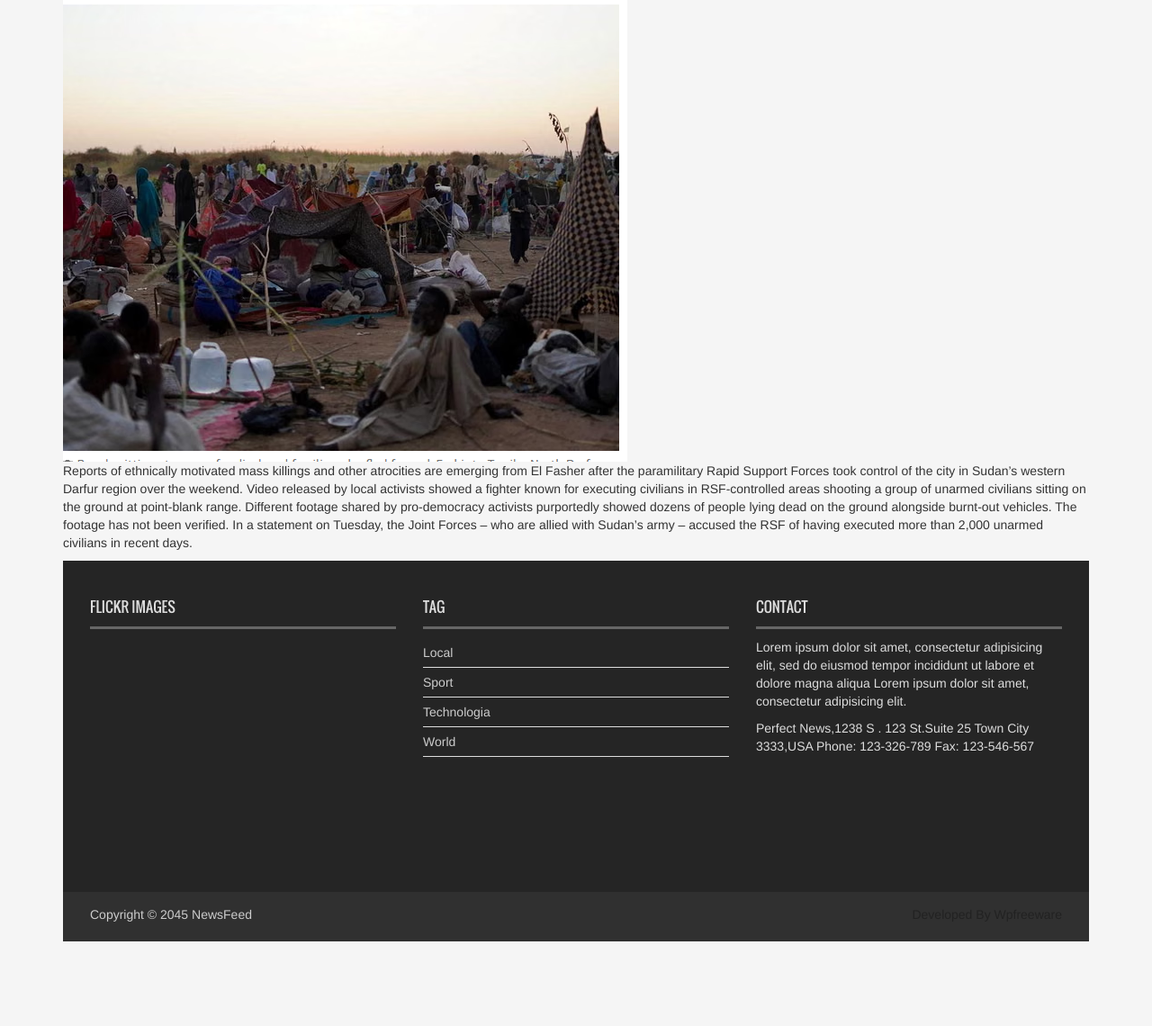
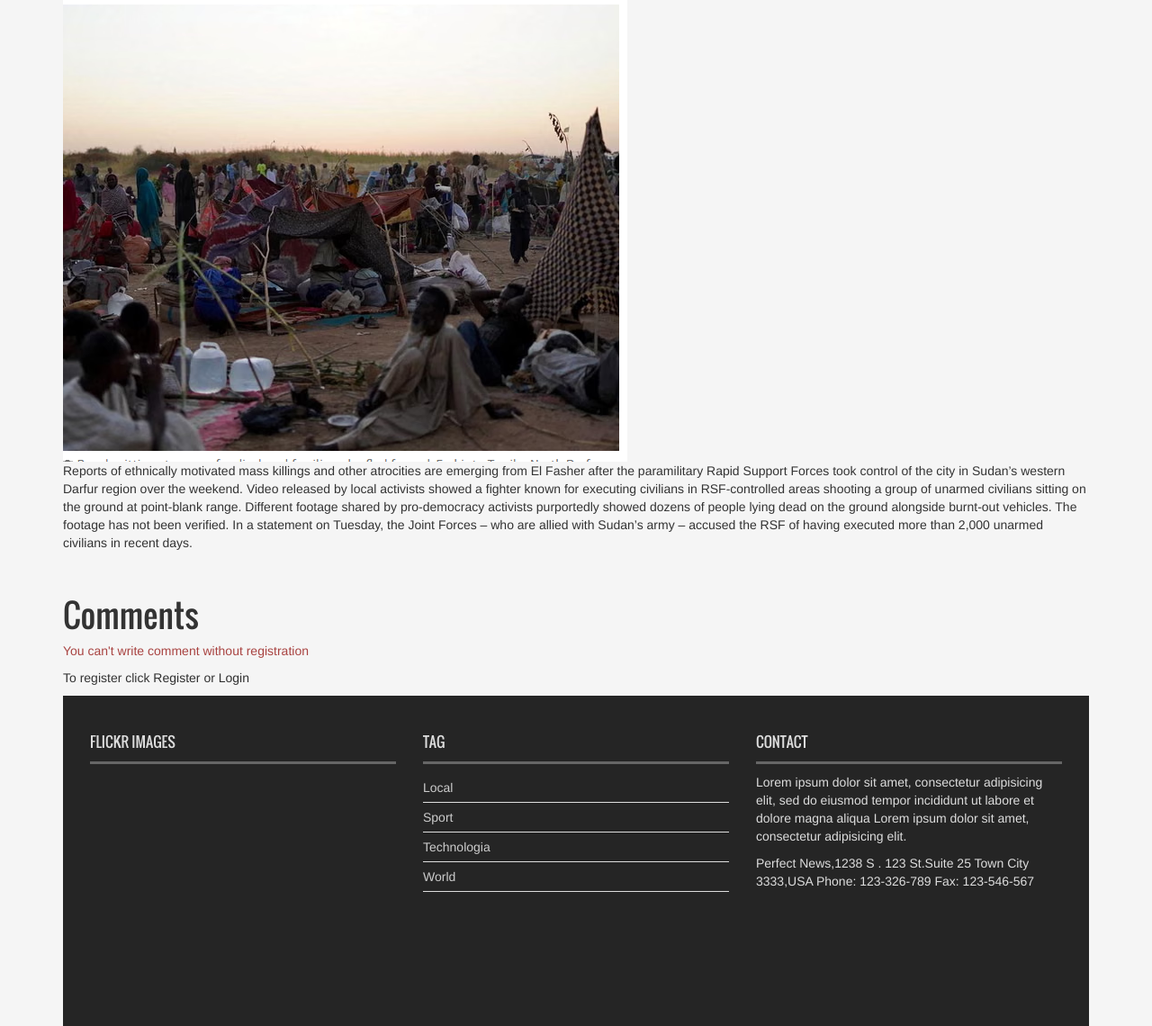
Before and after one commit to Bigmony23/News_blog_mohirdev, a Django app: a page that uses templates/news/news_detail.html in a window 1280 px wide. Shown: the part 375-1515 px from the top of the page at 90% size. Before the commit the page ends 1421 px from the top, so only its background shows below. Run offline with Django 5.2, Linux system fonts and the light colour scheme; data comes from the database, SQL or seed files in the repository; both versions use the stored data as it was after the commit; some libraries are stand-ins or nearby versions.

Commit message:
adding template for comments

```diff
--- a/news_app/forms.py
+++ b/news_app/forms.py
@@ -10,4 +10,4 @@ class ContactForm(forms.ModelForm):
 class CommentForm(forms.ModelForm):
     class Meta:
         model = Comment
-        fields = ['user','body']
+        fields = ['body']
--- a/news_app/views.py
+++ b/news_app/views.py
@@ -30,6 +30,7 @@ def news_detail(request,news):
             new_comments.news = news
             new_comments.user = request.user
             new_comments.save()
+            comment_form = CommentForm()
     else:
         comment_form = CommentForm()
     context = {'news':news,'comments':comments,"new_comments":new_comments,'comment_form':comment_form}
--- a/templates/news/news_detail.html
+++ b/templates/news/news_detail.html
@@ -7,11 +7,42 @@
      <h5> {{ news.publish_time }}</h5>
     <img src="{{ news.image.url }}">
     <p> {{ news.body }}</p>
+
  {% if user.is_authenticated and request.user.is_superuser %}
 <div class="card-footer text-center" >
 
 <a href="{% url 'news_update' news.slug %}"> Edit</a>
 <a href="{% url 'news_delete' news.slug %}">Delete</a>
 </div>
- {% endif %}
+ {% endif %}   <br>
+<h1> Comments</h1>
+{% for comment in comments %}
+
+    <div class="comments" style="padding: 10px">
+    <p class="font-weight-bold">
+        {{ comment.user }}
+    <span class="text-muted font-weight-normal">
+        {{ comment.created_time }}
+    </span>
+    </p>
+    {{ comment.body|linebreaks }}
+    </div>
+{% endfor %}
+ {% if user.is_authenticated %}
+ <div class="cool-md-8 card mb-4 mt-3">
+ <div class="card-body">
+     <h3>Write comment</h3>
+     <form method="post" style="margin-top: 1.3em ">
+         {% csrf_token %}
+         {{ comment_form.as_p }}
+         <button type="submit" class="btn btn-primary btn-lg"> Add Comment</button>
+     </form>
+ </div>
+ </div>
+ {% else %}
+    <div class="card-body">
+    <p class="text-danger"> You can't write comment without registration</p>
+    <p> To register click <a href="{% url 'user_register' %}"> Register</a>  or <a href="{% url 'login' %}"> Login</a> </p>
+    </div>
+   {% endif %}
 {% endblock content %}
```
Also changed, not shown: db.sqlite3.
